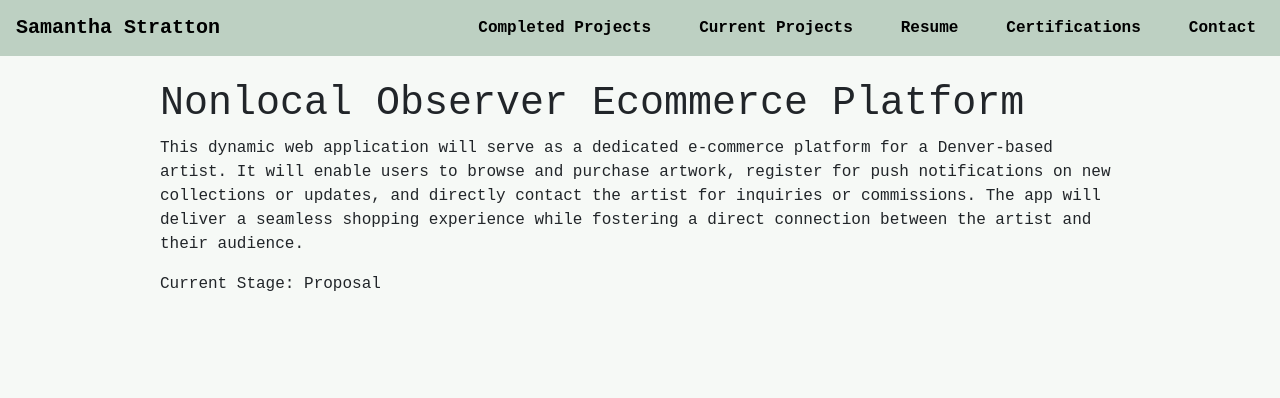
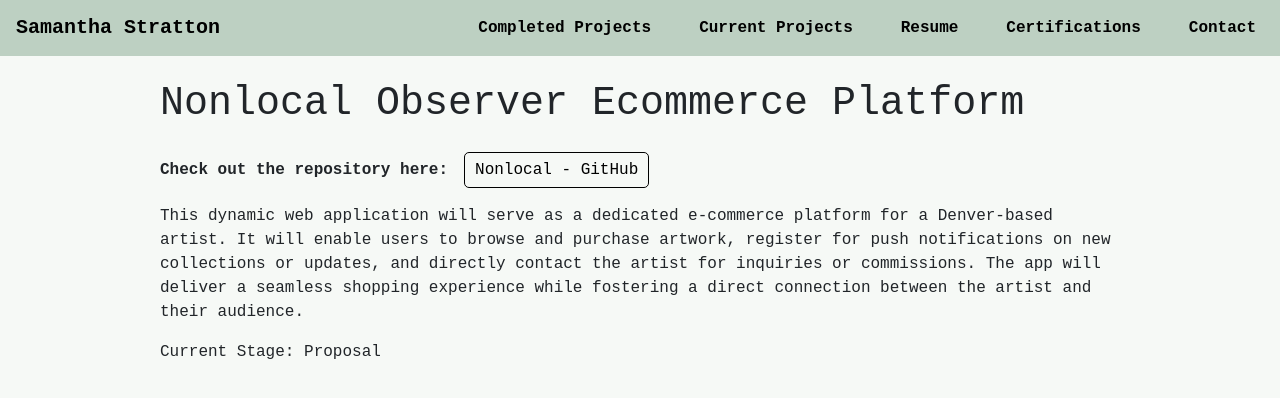
Before and after one commit to SamStratton2112/Portfolio, a React (Create React App) app: page /projects/current in a window 1280 px wide. Shown: the top 398 px of the page. Built offline with nearby package versions, Linux system fonts and the light colour scheme.

Commit message:
add non_local_observer link

```diff
--- a/src/Nonlocal.js
+++ b/src/Nonlocal.js
@@ -1,15 +1,15 @@
 import './Nonlocal.css';
-// import { Link } from 'react-router-dom';
+import { Link } from 'react-router-dom';
 
 const Nonlocal = () => {
     return (
         <div className='PreFlight'>
             <br/>
             <h1>Nonlocal Observer Ecommerce Platform</h1>
-            {/* <div>
+            <div>
                 <label htmlFor='link'>Check out the repository here: </label>
-                <Link id="link" to=''><button className='btn'>Nonlocal - GitHub</button></Link>
-            </div> */}
+                <Link id="link" to='https://github.com/SamStratton2112/non_local_observer'><button className='btn'>Nonlocal - GitHub</button></Link>
+            </div>
             <div >
                 <p className='p'>
                     This dynamic web application will serve as a dedicated e-commerce platform for a Denver-based artist. It will enable users to browse and purchase artwork, register for push notifications on new collections or updates, and directly contact the artist for inquiries or commissions. The app will deliver a seamless shopping experience while fostering a direct connection between the artist and their audience.
```
